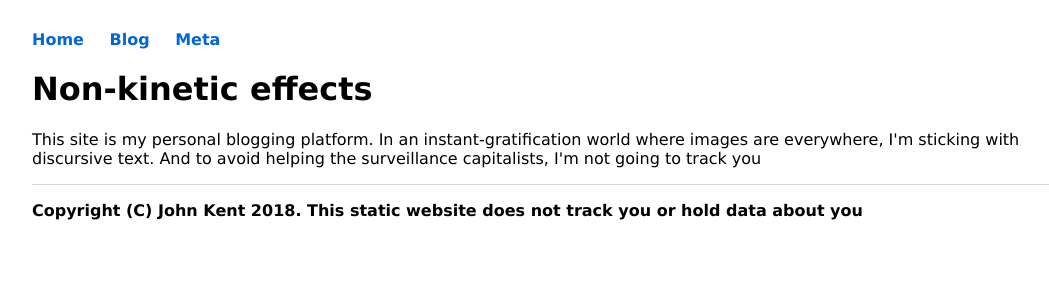
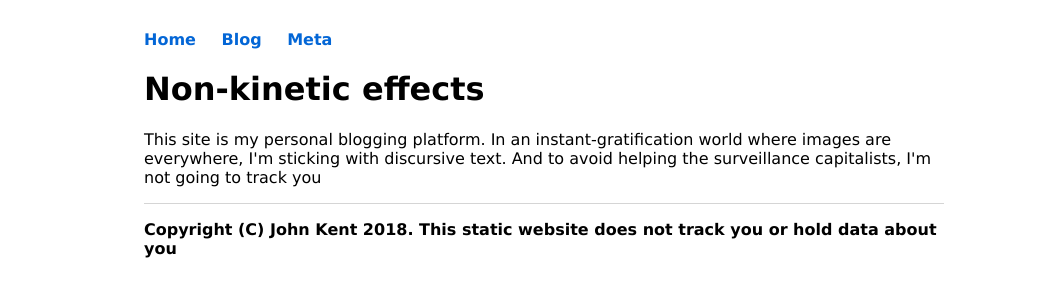
Before and after one commit to KineticLensman/KineticLensman.github.io, a Jekyll site: the page built from index.html, in a window 1280 px wide. Shown: the top 300 px of the page, without its empty margins (96-1145 px from the left). Built offline with Jekyll 4.4.1, drawn with Linux system fonts in a browser that asks for light colours.

Commit message:
max-width again

```diff
--- a/css/main.css
+++ b/css/main.css
@@ -1,7 +1,7 @@
 body {
     margin: 30px auto;  /* reduced from 60px */
     width: 80%;
-   /* max-width: 800px;  /* added */
+    max-width: 800px;  /* added */
 }
 nav ul, footer ul {
     /* font-family:'Helvetica', 'Arial', 'Sans-Serif'; */
```
